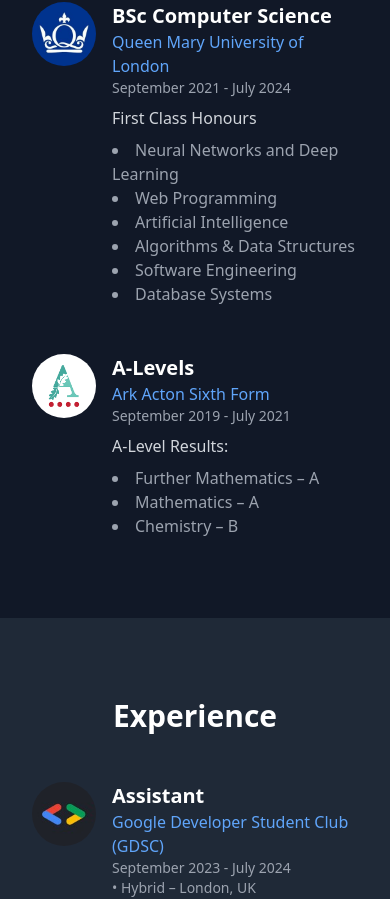
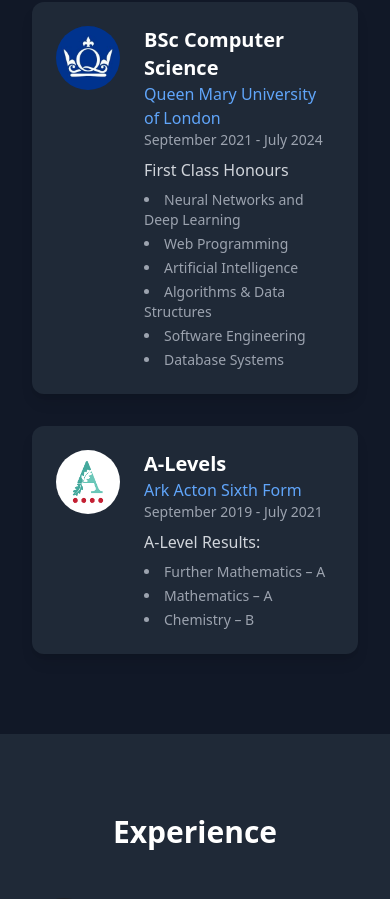
Before and after one commit to 1hsanullah/Portfolio, a React (Vite) app: page / in a window 390 px wide. Shown: the part 1566-2465 px from the top of the page. Built offline with nearby package versions, Linux system fonts and the light colour scheme.

Commit message:
Style Fixes for Education Sections
Improve Education Section Layout for Full-Screen & Mobile Views. Instead of stacking each entry vertically, display them side by side (horizontally) on wider screens to prevent the left side from feeling empty.

```diff
--- a/src/components/Education.jsx
+++ b/src/components/Education.jsx
@@ -36,12 +36,20 @@
 const Education = () => {
   return (
     <section id="education" className="py-20 px-4">
-      <div className="container mx-auto max-w-4xl">
+      <div className="container mx-auto max-w-6xl">
         <AnimatedSection>
           <h2 className="text-3xl font-bold mb-12 text-center">Education</h2>
-          <div className="space-y-12">
+          <div className="grid grid-cols-1 lg:grid-cols-2 gap-8">
             {educationData.map((education, index) => (
-              <TimelineItem key={index} {...education} />
+              <div
+                key={index}
+                className="bg-white dark:bg-gray-800 rounded-xl p-6 shadow-lg hover:shadow-xl transition-shadow duration-300"
+              >
+                <TimelineItem
+                  {...education}
+                  className="!mb-0"
+                />
+              </div>
             ))}
           </div>
         </AnimatedSection>
--- a/src/components/common/TimelineItem.jsx
+++ b/src/components/common/TimelineItem.jsx
@@ -1,30 +1,29 @@
 import { motion } from 'framer-motion';
 
-const TimelineItem = ({ logo, title, subtitle, date, location, description, items, className }) => {
+const TimelineItem = ({ logo, title, subtitle, date, description, items, className }) => {
   return (
     <motion.div
-      initial={{ opacity: 0, x: -20 }}
-      whileInView={{ opacity: 1, x: 0 }}
+      initial={{ opacity: 0, y: 20 }}
+      whileInView={{ opacity: 1, y: 0 }}
       viewport={{ once: true }}
       transition={{ duration: 0.5 }}
-      className={`flex gap-4 mb-8 ${className}`}
+      className={`flex gap-6 ${className}`}
     >
-      <div className="flex-shrink-0 w-16 h-16 rounded-full overflow-hidden">
-        <img src={logo} alt={title} className="w-full h-full object-contain" />
+      <div className="flex-shrink-0">
+        <div className="w-16 h-16 rounded-full overflow-hidden bg-gray-100 dark:bg-gray-800 ">
+          <img src={logo} alt={title} className="w-full h-full object-contain" />
+        </div>
       </div>
 
-      <div>
-        <h3 className="text-xl font-bold">{title}</h3>
+      <div className="flex-grow">
+        <h3 className="text-xl font-bold text-gray-900 dark:text-white">{title}</h3>
         <p className="text-blue-600 dark:text-blue-400">{subtitle}</p>
-        <div className="flex flex-wrap gap-x-4 text-sm text-gray-600 dark:text-gray-400 mb-2">
-          <p>{date}</p>
-          {location && <p>• {location}</p>}
-        </div>
+        <p className="text-sm text-gray-600 dark:text-gray-400 mb-2">{date}</p>
         <p className="text-gray-700 dark:text-gray-300 mb-2">{description}</p>
         {items && (
-          <ul className="list-disc list-inside text-gray-600 dark:text-gray-400">
+          <ul className="list-disc list-inside text-gray-600 dark:text-gray-400 space-y-1">
             {items.map((item, index) => (
-              <li key={index}>{item}</li>
+              <li key={index} className="text-sm">{item}</li>
             ))}
           </ul>
         )}
```
